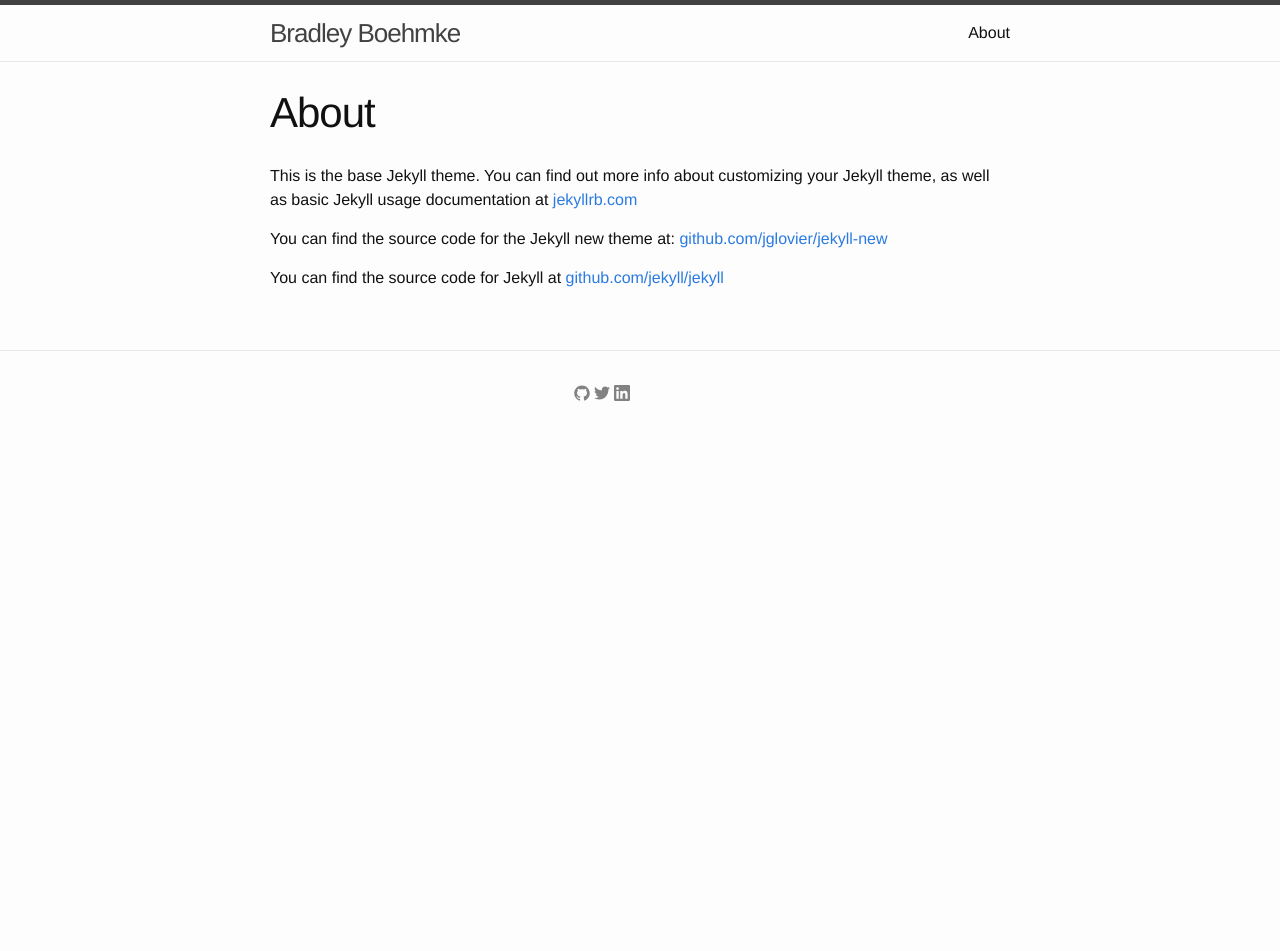
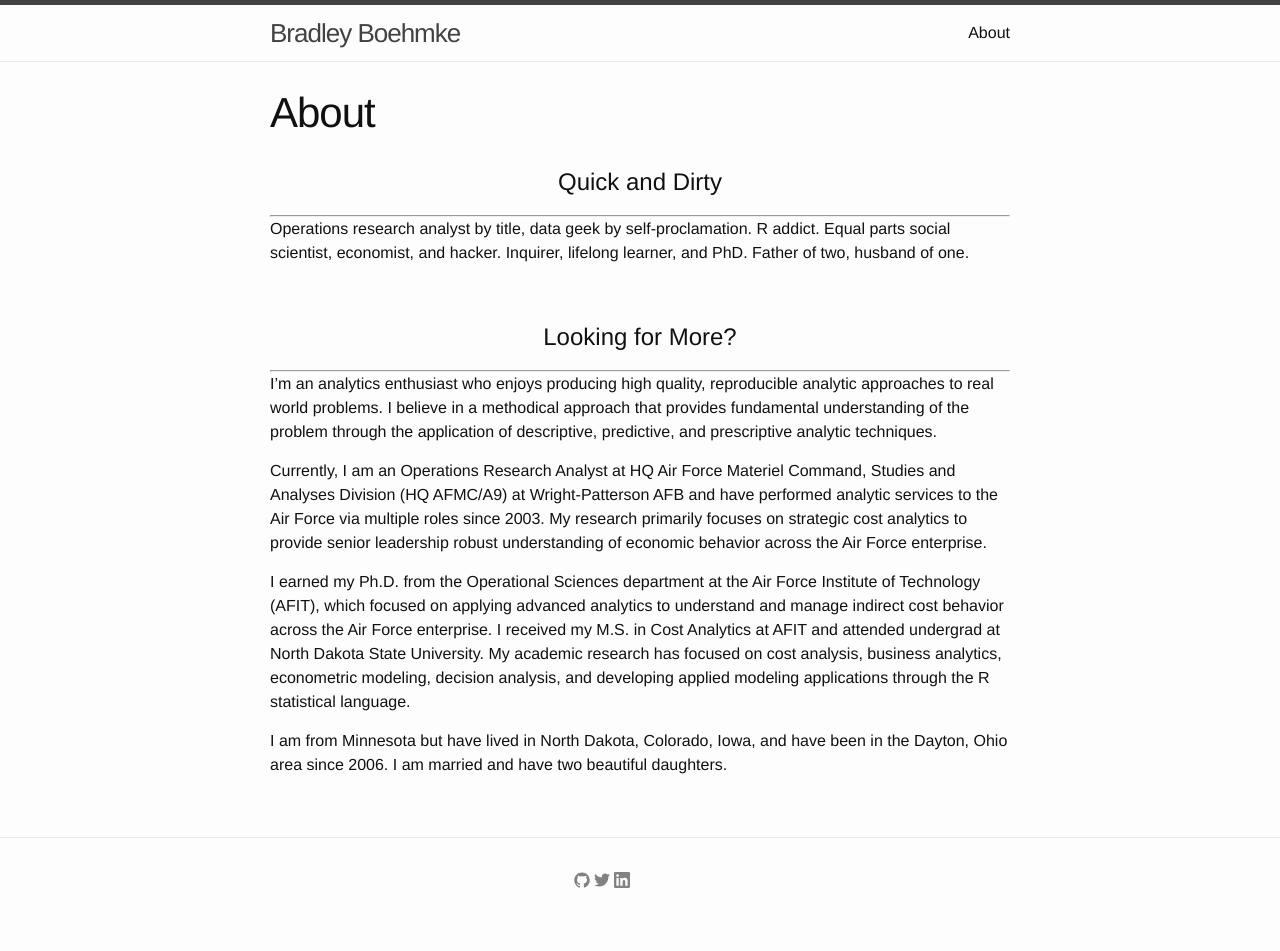
Before and after one commit to bradleyboehmke/bradleyboehmke, a Jekyll site: the page built from about.md, in a window 1280 px wide. Built offline with Jekyll 4.4.1, drawn with Linux system fonts in a browser that asks for light colours; before the commit the page ends 900 px from its top, so only the background shows below that.

Commit message:
Update about.md

```diff
--- a/about.md
+++ b/about.md
@@ -4,8 +4,18 @@ title: About
 permalink: /about/
 ---
 
-This is the base Jekyll theme. You can find out more info about customizing your Jekyll theme, as well as basic Jekyll usage documentation at [jekyllrb.com](http://jekyllrb.com/)
+# <center>Quick and Dirty</center>
+***
+Operations research analyst by title, data geek by self-proclamation.  R addict.  Equal parts social scientist, economist, and hacker.  Inquirer, lifelong learner, and PhD.  Father of two, husband of one.
 
-You can find the source code for the Jekyll new theme at: [github.com/jglovier/jekyll-new](https://github.com/jglovier/jekyll-new)
+<br>
 
-You can find the source code for Jekyll at [github.com/jekyll/jekyll](https://github.com/jekyll/jekyll)
+# <center>Looking for More?</center>
+***
+I'm an analytics enthusiast who enjoys producing high quality, reproducible analytic approaches to real world problems.  I believe in a methodical approach that provides fundamental understanding of the problem through the application of descriptive, predictive, and prescriptive analytic techniques.
+
+Currently, I am an Operations Research Analyst at HQ Air Force Materiel Command, Studies and Analyses Division (HQ AFMC/A9) at Wright-Patterson AFB and have performed analytic services to the Air Force via multiple roles since 2003.  My research primarily focuses on strategic cost analytics to provide senior leadership robust understanding of economic behavior across the Air Force enterprise.
+
+I earned my Ph.D. from the Operational Sciences department at the Air Force Institute of Technology (AFIT), which focused on applying advanced analytics to understand and manage indirect cost behavior across the Air Force enterprise.  I received my M.S. in Cost Analytics at AFIT and attended undergrad at North Dakota State University.  My academic research has focused on cost analysis, business analytics, econometric modeling, decision analysis, and developing applied modeling applications through the R statistical language.
+
+I am from Minnesota but have lived in North Dakota, Colorado, Iowa, and have been in the Dayton, Ohio area since 2006.  I am married and have two beautiful daughters.
```
